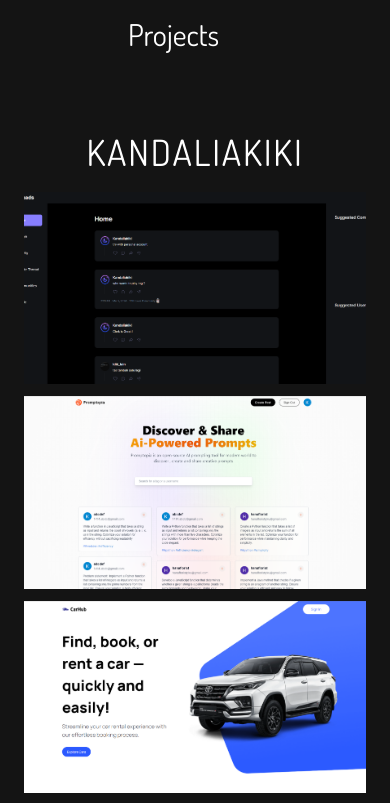
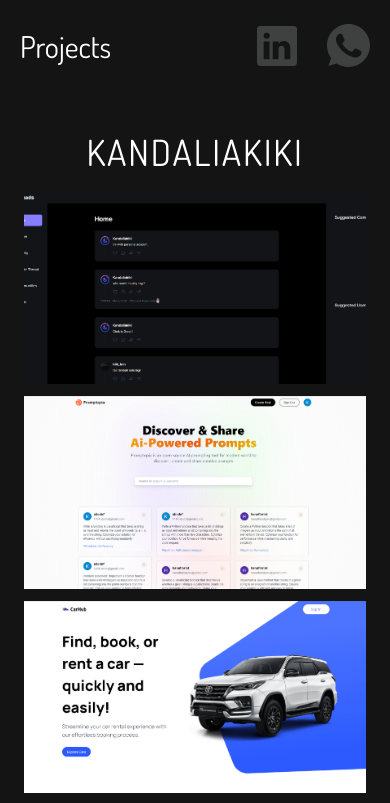
Before and after one commit to kandaliakiki/next-js-portofolio, a Next.js app: page / in a window 390 px wide. Shown: the top 803 px of the page. Built offline with nearby package versions, Linux system fonts and the light colour scheme; a web font is replaced by a local one.

Commit message:
other responsive fix

```diff
--- a/app/globals.css
+++ b/app/globals.css
@@ -72,7 +72,7 @@
     @apply flex min-h-screen flex-1 flex-col items-center bg-dark-1 px-6 pb-10 pt-28 max-md:pb-32 sm:px-10;
   }
   .topbar {
-    @apply bg-dark-1 font-dosis text-white text-3xl  fixed top-0 z-30 flex justify-between w-full gap-10 items-center px-32 py-4;
+    @apply bg-dark-1 font-dosis text-white text-3xl  fixed top-0 z-30 flex justify-between  w-full gap-10 items-center  py-4 md:px-32 max-md:px-5;
   }
 }
 
```
